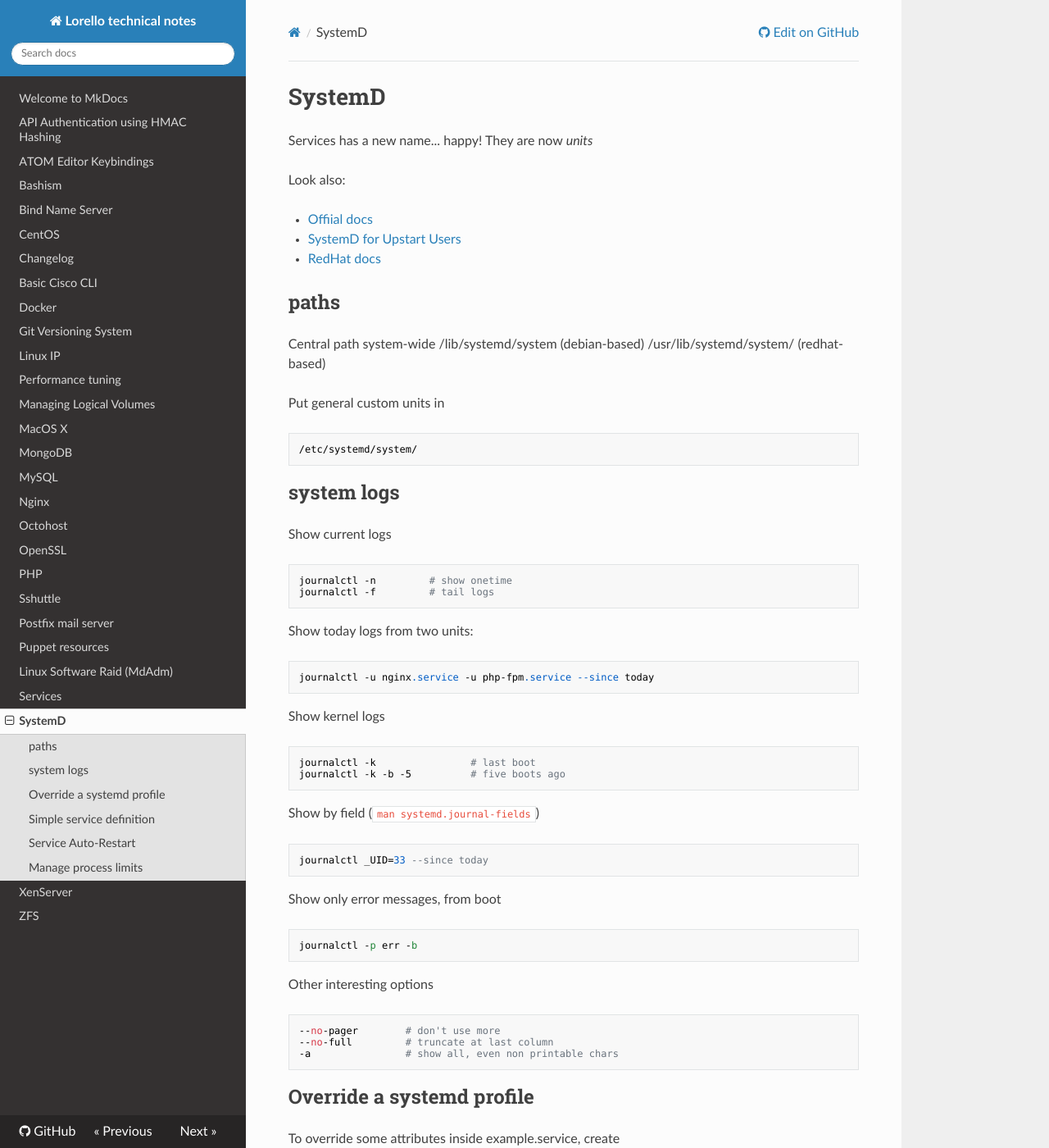
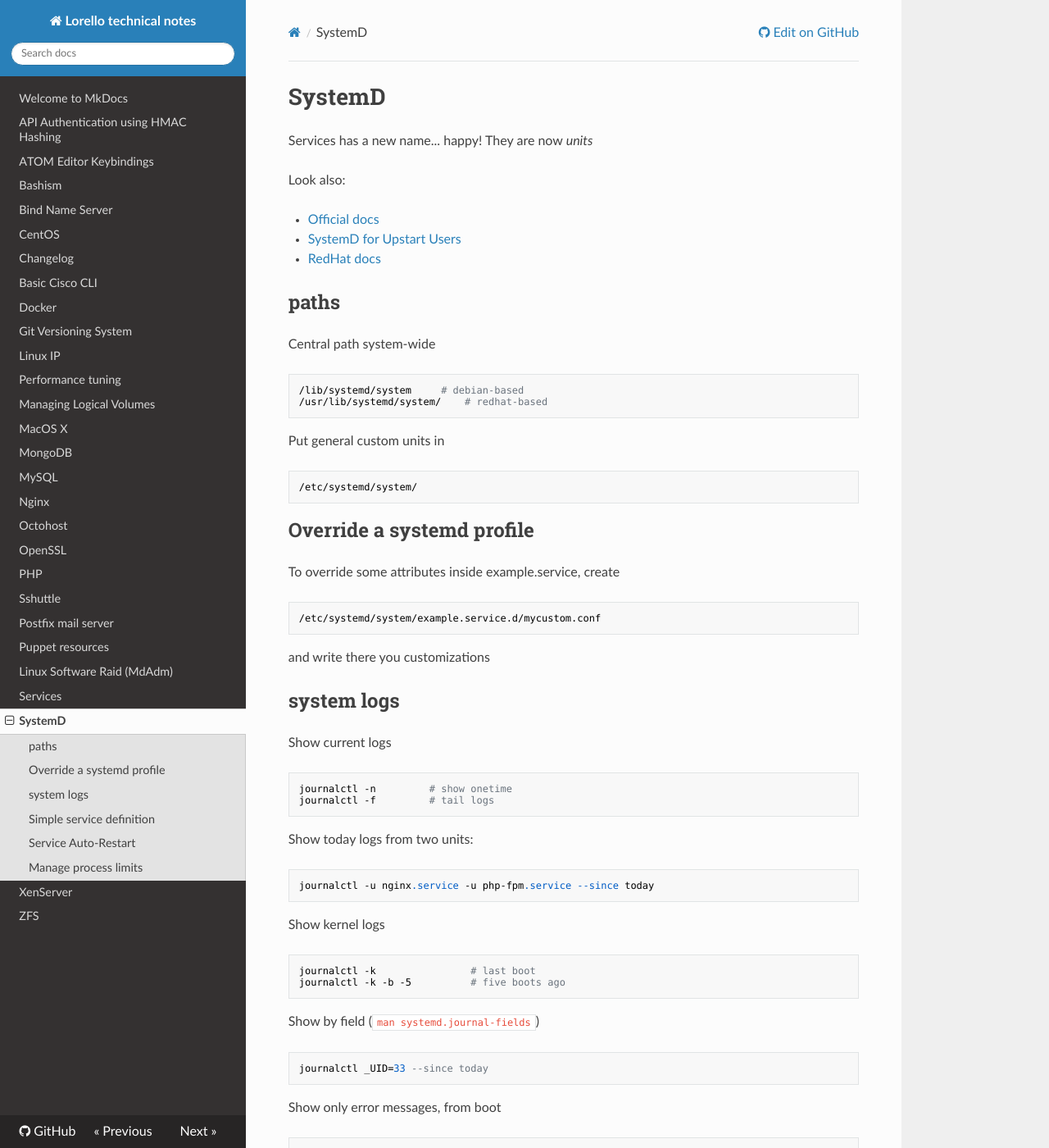
Before and after one commit to lorello/lorello.github.io, an MkDocs documentation site: the page built from docs/systemd.md, in a window 1280 px wide and 1400 px high. Shown: the whole window at 82% size. Built offline with MkDocs 1.6.1, drawn with Linux system fonts in a browser that asks for light colours; nearby versions of some CDN libraries; some of the changed text lies outside the part shown.

Commit message:
more info on systemd services

```diff
--- a/docs/systemd.md
+++ b/docs/systemd.md
@@ -4,19 +4,28 @@ Services has a new name... happy! They are now *units*
 
 Look also:
 
- - [Offiial docs](https://www.freedesktop.org/wiki/Software/systemd/)
+ - [Official docs](https://www.freedesktop.org/wiki/Software/systemd/)
  - [SystemD for Upstart Users](https://wiki.ubuntu.com/SystemdForUpstartUsers)
  - [RedHat docs](https://access.redhat.com/documentation/en-US/Red_Hat_Enterprise_Linux/7/html/System_Administrators_Guide/chap-Managing_Services_with_systemd.html)
 
 ## paths
 
 Central path system-wide
-    /lib/systemd/system		(debian-based)
-    /usr/lib/systemd/system/    (redhat-based)
+
+    /lib/systemd/system		# debian-based
+    /usr/lib/systemd/system/    # redhat-based
 
 Put general custom units in
 
     /etc/systemd/system/
+
+## Override a systemd profile
+
+To override some attributes inside example.service, create
+
+    /etc/systemd/system/example.service.d/mycustom.conf
+
+and write there you customizations
 
 
 ## system logs
@@ -25,7 +34,6 @@ Show current logs
 
     journalctl -n         # show onetime
     journalctl -f         # tail logs
-
 
 Show today logs from two units:
 
```
Also changed, not shown: other parts of docs/systemd.md (+0 -9 lines).
